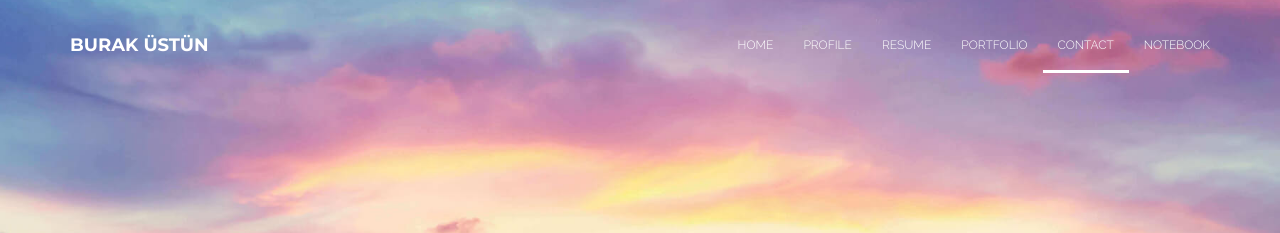
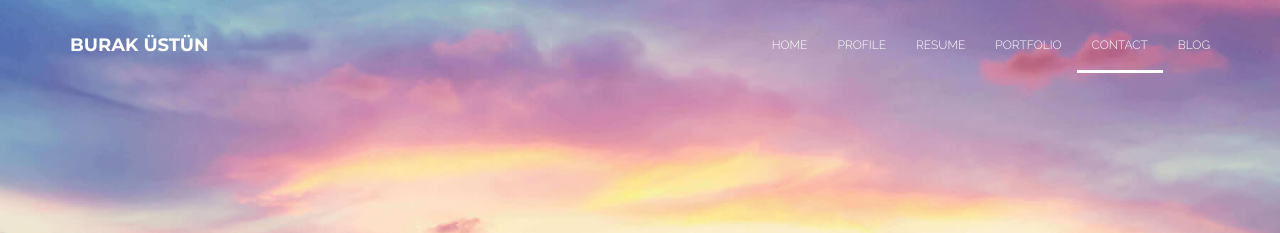
Before and after one commit to buracules/buracules.github.io, a Jekyll site: the page index.html, which Jekyll copies as it is, in a window 1280 px wide. Shown: the top 233 px of the page. Built offline with Jekyll 4.4.1, drawn with Linux system fonts in a browser that asks for light colours.

Commit message:
blog update

```diff
--- a/_layouts/default.html
+++ b/_layouts/default.html
@@ -70,7 +70,7 @@
             <li><a href="{{site.baseurl}}/#resume">Resume</a></li>
             <li><a href="{{site.baseurl}}/#portfolio">Portfolio</a></li>
             <li><a href="{{site.baseurl}}/#contact">Contact</a></li>
-            <li class="active"><a href="{{site.baseurl}}/categories">Blog</a></li>
+            <li class="active"><a href="{{site.baseurl}}/blog">Blog</a></li>
           </ul>
         </div>
 
--- a/_layouts/post.html
+++ b/_layouts/post.html
@@ -78,7 +78,7 @@
             <li><a href="{{site.baseurl}}/#resume">Resume</a></li>
             <li><a href="{{site.baseurl}}/#portfolio">Portfolio</a></li>
             <li><a href="{{site.baseurl}}/#contact">Contact</a></li>
-            <li class="active"><a href="{{site.baseurl}}/categories">Blog</a></li>
+            <li class="active"><a href="{{site.baseurl}}/blog">Blog</a></li>
           </ul>
         </div>
 
--- a/_layouts/postwithimage.html
+++ b/_layouts/postwithimage.html
@@ -75,7 +75,7 @@
             <li><a href="{{site.baseurl}}/#resume">Resume</a></li>
             <li><a href="{{site.baseurl}}/#portfolio">Portfolio</a></li>
             <li><a href="{{site.baseurl}}/#contact">Contact</a></li>
-            <li class="active"><a href="{{site.baseurl}}/categories">Blog</a></li>
+            <li class="active"><a href="{{site.baseurl}}/blog">Blog</a></li>
           </ul>
         </div>
 
--- a/index.html
+++ b/index.html
@@ -81,7 +81,7 @@
 						<li><a href="#resume">Resume</a></li>
 						<li><a href="#portfolio">Portfolio</a></li>
 						<li><a href="#contact">Contact</a></li>
-						<li><a href="categories/">Notebook</a></li>
+						<li><a href="blog/">Blog</a></li>
 					</ul>
 				</div>
 
```
